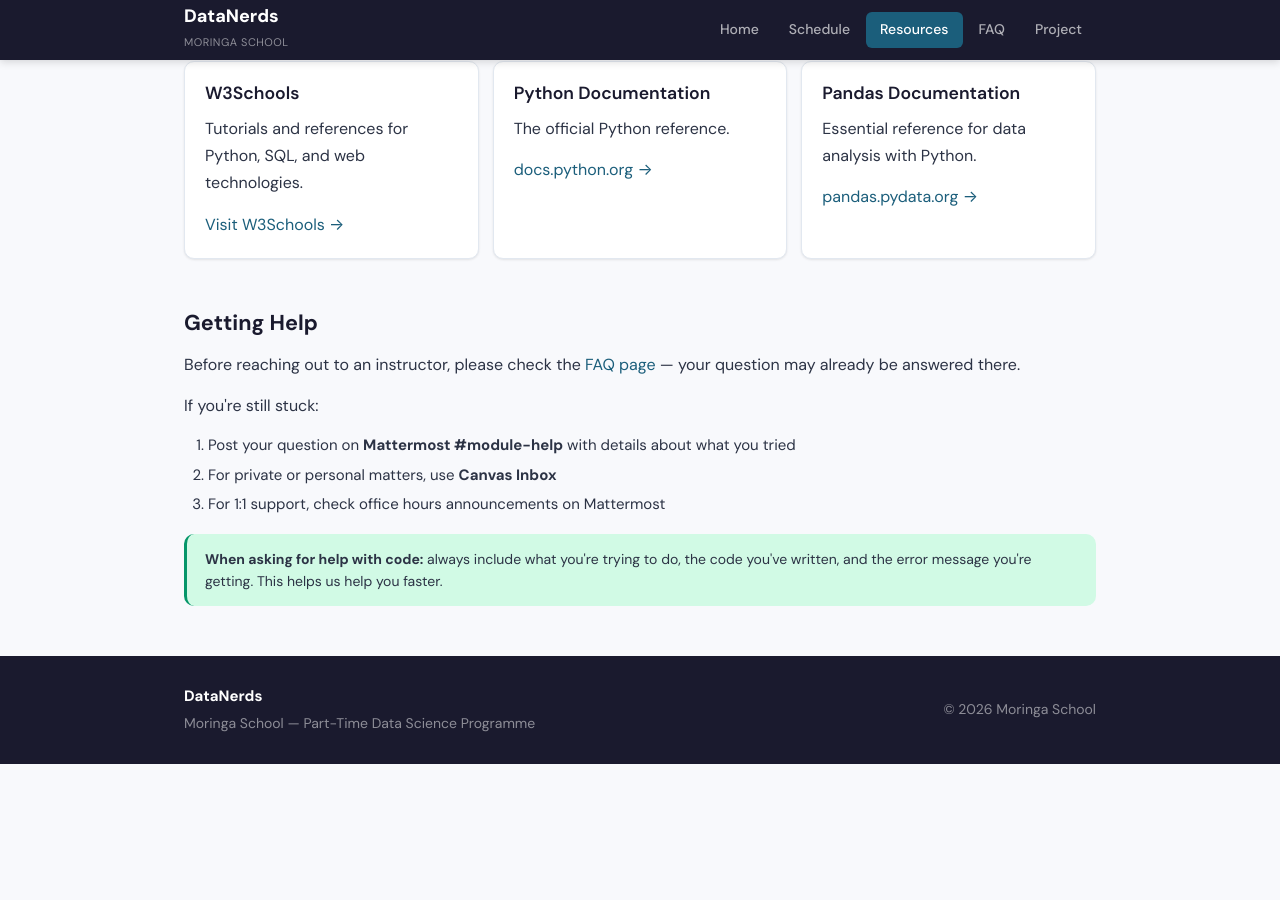
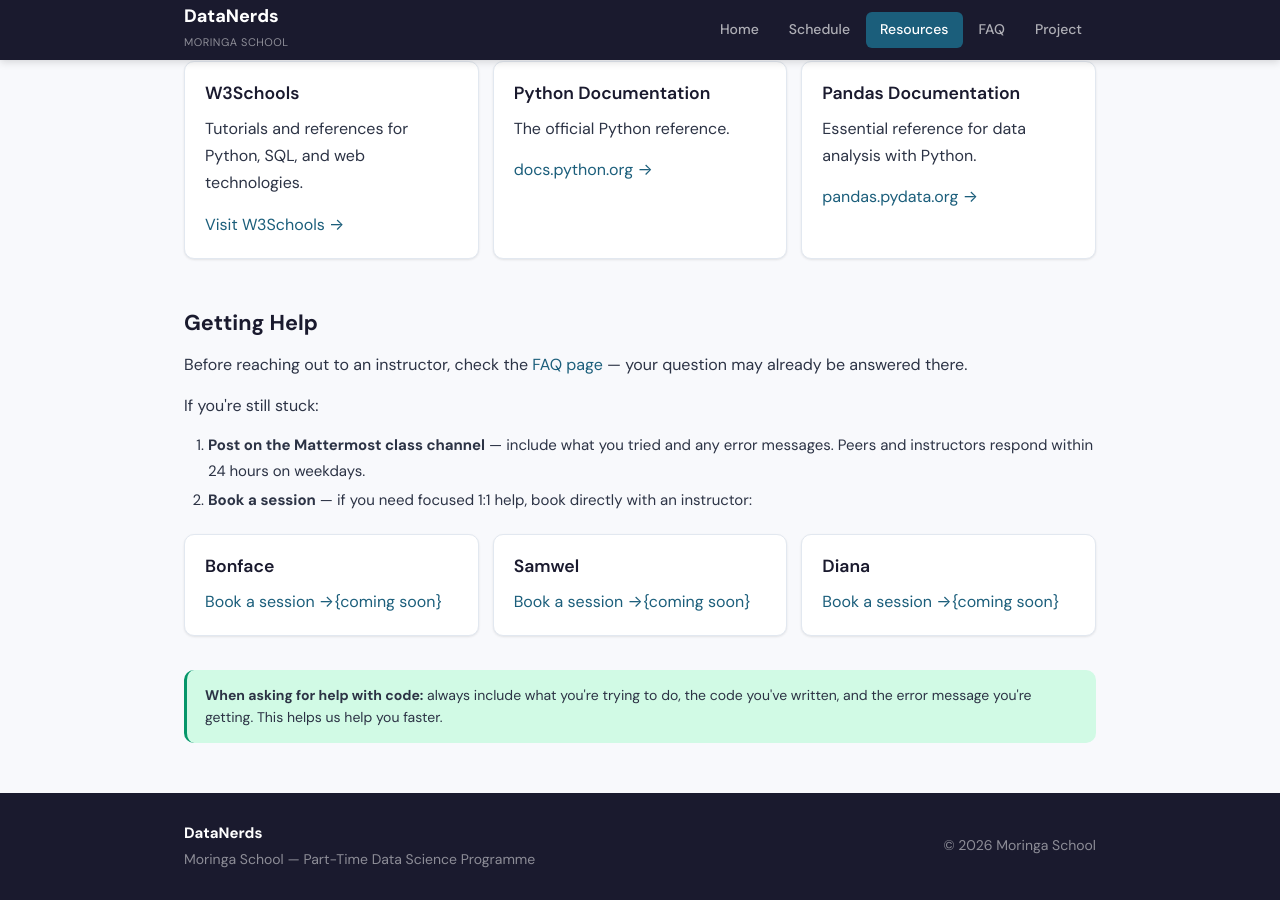
Before and after one commit to ds-moringa-datanerds/ds-moringa-datanerds.github.io, a Jekyll site: the page built from resources.md, in a window 1280 px wide and 900 px high, scrolled down 1418 px. Built offline with Jekyll 4.4.1, drawn with Linux system fonts in a browser that asks for light colours; before the commit the page ends 2182 px from its top, so only the background shows below that.

Commit message:
Update 'Getting Help' section with new instructions

```diff
--- a/resources.md
+++ b/resources.md
@@ -100,7 +100,7 @@ git config --global user.email "your.email@example.com"
   </div>
 </div>
 
-<h2>Getting Help</h2>
+<!-- <h2>Getting Help</h2>
 
 <p>Before reaching out to an instructor, please check the <a href="{{ '/faq/' | relative_url }}">FAQ page</a> — your question may already be answered there.</p>
 
@@ -108,7 +108,34 @@ git config --global user.email "your.email@example.com"
 
 1. Post your question on **Mattermost #module-help** with details about what you tried
 2. For private or personal matters, use **Canvas Inbox**
-3. For 1:1 support, check office hours announcements on Mattermost
+3. For 1:1 support, check office hours announcements on Mattermost -->
+<h2>Getting Help</h2>
+
+<p>Before reaching out to an instructor, check the <a href="{{ '/faq/' | relative_url }}">FAQ page</a> — your question may already be answered there.</p>
+
+<p>If you're still stuck:</p>
+
+<ol>
+  <li><strong>Post on the Mattermost class channel</strong> — include what you tried and any error messages. Peers and instructors respond within 24 hours on weekdays.</li>
+  <li><strong>Book a session</strong> — if you need focused 1:1 help, book directly with an instructor:</li>
+</ol>
+
+<div class="card-grid">
+  <div class="card">
+    <h3>Bonface</h3>
+    <a href="#">Book a session →{coming soon}</a>
+  </div>
+  <div class="card">
+    <h3>Samwel</h3>
+    <a href="#">Book a session →{coming soon}</a>
+  </div>
+  <div class="card">
+    <h3>Diana</h3>
+    <a href="#">Book a session →{coming soon}</a>
+  </div>
+</div>
+
+<!-- <p>Replace the <code>#</code> in each link above with the actual Calendly URL for each instructor.</p> -->
 
 <div class="callout callout-success">
   <strong>When asking for help with code:</strong> always include what you're trying to do, the code you've written, and the error message you're getting. This helps us help you faster.
```
